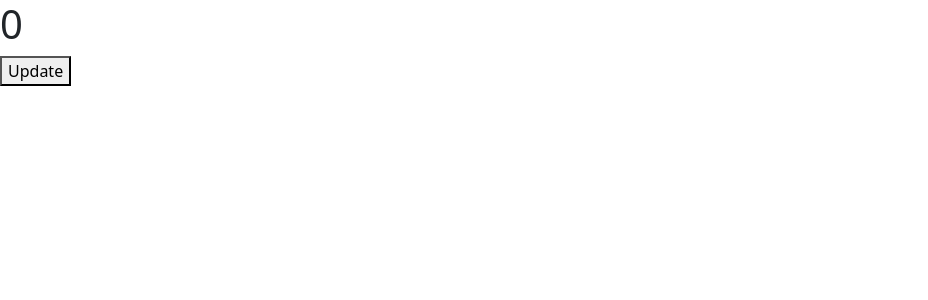
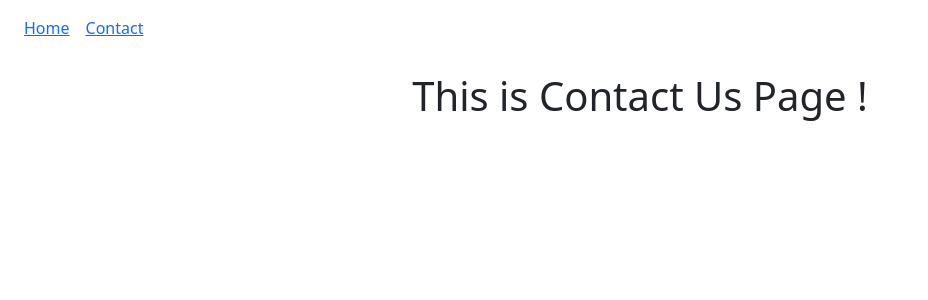
Before and after one commit to Nikhil1254/Learn-React, a React (Create React App) app: page /contact in a window 1280 px wide. Shown: the top 300 px of the page, without its empty margins (0-928 px from the left). Built offline with nearby package versions, Linux system fonts and the light colour scheme.

Commit message:
implemented basic routing using react-router-dom

```diff
--- a/src/App.js
+++ b/src/App.js
@@ -1,36 +1,22 @@
-import { useState } from "react";
+import { BrowserRouter, Route, Switch } from "react-router-dom";
+import Nav from "./Nav";
+import Contact from "./Contact";
+import Home from "./Home";
+import NotFound from "./NotFound";
 
 function App() {
-    let [count, setCount] = useState(0);
 
-    const handleClick1 = () => {
-        // it will get batch all line var setCount(0+1) i.e setCount(1)
-        // asa batch hot and will update value to 1 and rerender
-        // values don't update immidiatly , setCount is async our function will complete first then it will run setCount and update value and rerender
-        setCount(count + 1);
-        setCount(count + 1);
-        setCount(count + 1);
-        setCount(count + 1);
-        setCount(count + 1);
-        console.log(count);
-    }
-
-    const handleClick2 = () => {
-        // queue madhe lagta so last time chi value yete
-        // ani render ekdach hoil for performance
-        // eka nantar ek callback chalvel with updated prevCount and finally tyala set karnar
-        setCount((prevCount) => prevCount + 1);
-        setCount((prevCount) => prevCount + 1);
-        setCount((prevCount) => prevCount + 1);
-        setCount((prevCount) => prevCount + 1);
-        setCount((prevCount) => prevCount + 1);
-        console.log(count);
-    }
-
-    console.log('render');
     return <>
-        <h1>{count}</h1>
-        <button onClick={handleClick2}>Update</button>
+        <BrowserRouter>
+            <Nav />
+            <div className="container text-center mt-3">
+                <Switch>
+                    <Route path='/' exact><Home /></Route>
+                    <Route path='/contact'><Contact /></Route>
+                    <Route path='/*' ><NotFound /></Route>
+                </Switch>
+            </div>
+        </BrowserRouter>
     </>
 }
 
--- /dev/null
+++ b/src/Contact.js
@@ -0,0 +1,8 @@
+function Contact() {
+
+    return <>
+        <h1>This is Contact Us Page !</h1>
+    </>
+}
+
+export default Contact;
--- /dev/null
+++ b/src/Home.js
@@ -0,0 +1,8 @@
+function Home() {
+
+    return <>
+        <h1>This is Home Page !</h1>
+    </>
+}
+
+export default Home;
--- /dev/null
+++ b/src/Nav.js
@@ -0,0 +1,15 @@
+import { Container, Navbar } from "react-bootstrap";
+import { Link } from "react-router-dom";
+
+function Nav() {
+
+    return <>
+        <div className="p-3">
+            <Link to='/' className="mx-2">Home</Link>
+            <Link to='/contact' className="mx-2">Contact</Link>
+        </div>
+    </>
+
+}
+
+export default Nav;
--- /dev/null
+++ b/src/NotFound.js
@@ -0,0 +1,8 @@
+function NotFound() {
+
+    return <>
+        <h1 className="text-danger">404 Page Not Found !</h1>
+    </>
+}
+
+export default NotFound;
```
